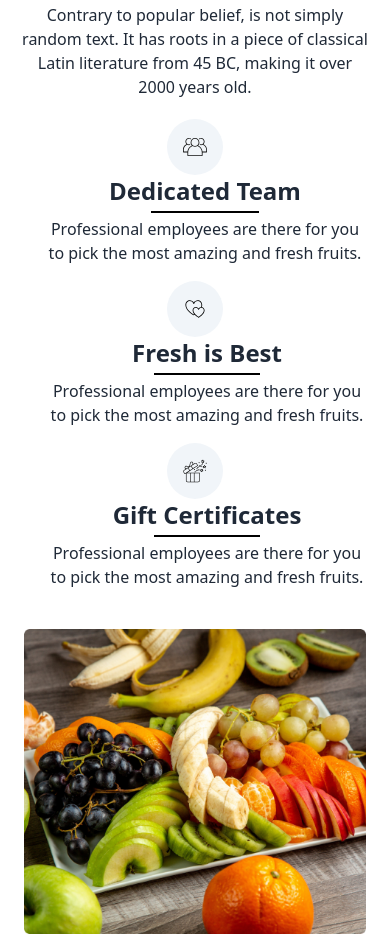
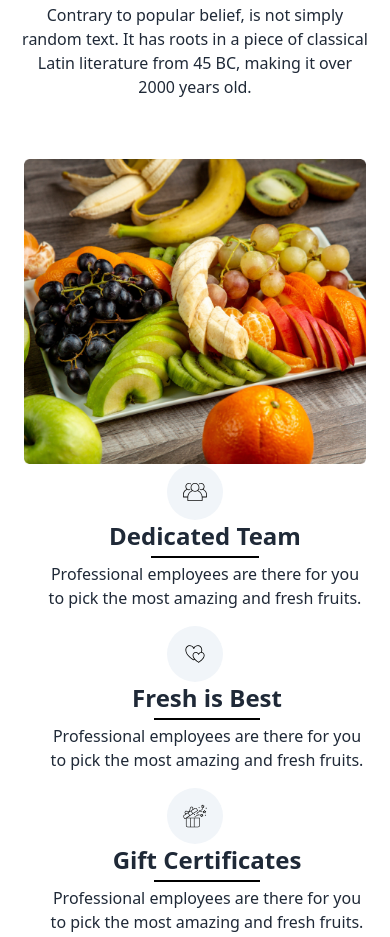
Before and after one commit to helal9380/daisy-mans, a plain HTML site: page index.html in a window 390 px wide. Shown: the part 3577-4514 px from the top of the page. Drawn offline with nearby package versions, Linux system fonts and the light colour scheme.

Commit message:
added the order-first code

```diff
--- a/index.html
+++ b/index.html
@@ -430,7 +430,7 @@
             </div>
           </div>
           <!-- single box 2  -->
-          <div>
+          <div class="order-first md:order-none">
             <img src="./images/whychoose1.png" alt="photo">
           </div>
           <!-- single box 3  -->
```
